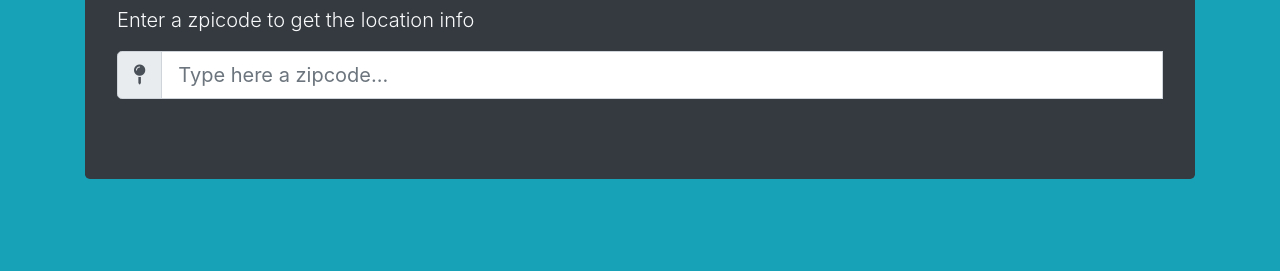
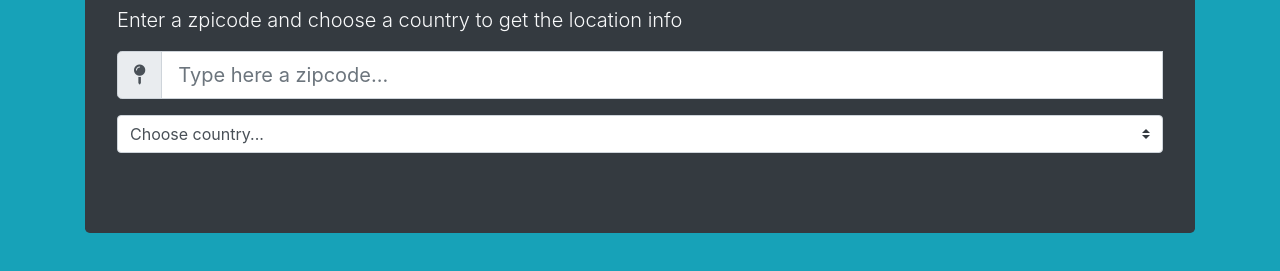
Before and after one commit to simon125/location-finder-app, a plain HTML site: page index.html in a window 1280 px wide. Shown: the part 139-410 px from the top of the page. Drawn offline with nearby package versions, Linux system fonts and the light colour scheme.

Commit message:
added a select input to choose country

```diff
--- a/index.html
+++ b/index.html
@@ -17,7 +17,7 @@
         <div class="jumbotron bg-dark text-light mt-4">
 
             <h1 class="display-5">Location finder</h1>
-            <p class="lead">Enter a zpicode to get the location info</p>
+            <p class="lead">Enter a zpicode and choose a country to get the location info</p>
             <form id="zipForm">
 
                 <div class="form-group input-group input-group-lg">
@@ -37,19 +37,21 @@
                         Something goes wrong, please try again.
                     </div>
                 </div>
+                <div class="input-group form-group">
+                    <select class="custom-select" name="country">
+                        <option selected value="PL">Choose country...</option>
+                        <option value="DE">Germany</option>
+                        <option value="FR">France</option>
+                        <option value="PL">Poland</option>
+                        <option value="US">USA</option>
+                    </select>
+                </div>
             </form>
-
-
         </div>
 
         <div id="output">
 
         </div>
-
-
-
-
-
 
     </div>
 
--- a/scripts/app.js
+++ b/scripts/app.js
@@ -73,8 +73,9 @@ const getLocationInfo = (e) => {
     e.preventDefault()
     console.log(e.target.zipCode.value)
     const zip = e.target.zipCode.value
+    const country = e.target.country.value
 
-    fetch(`http://api.zippopotam.us/PL/${zip}`)
+    fetch(`http://api.zippopotam.us/${country}/${zip}`)
         .then(resp => {
             if (resp.status !== 200) {
                 document.querySelector('#output').innerHTML = alertMessage()
```
